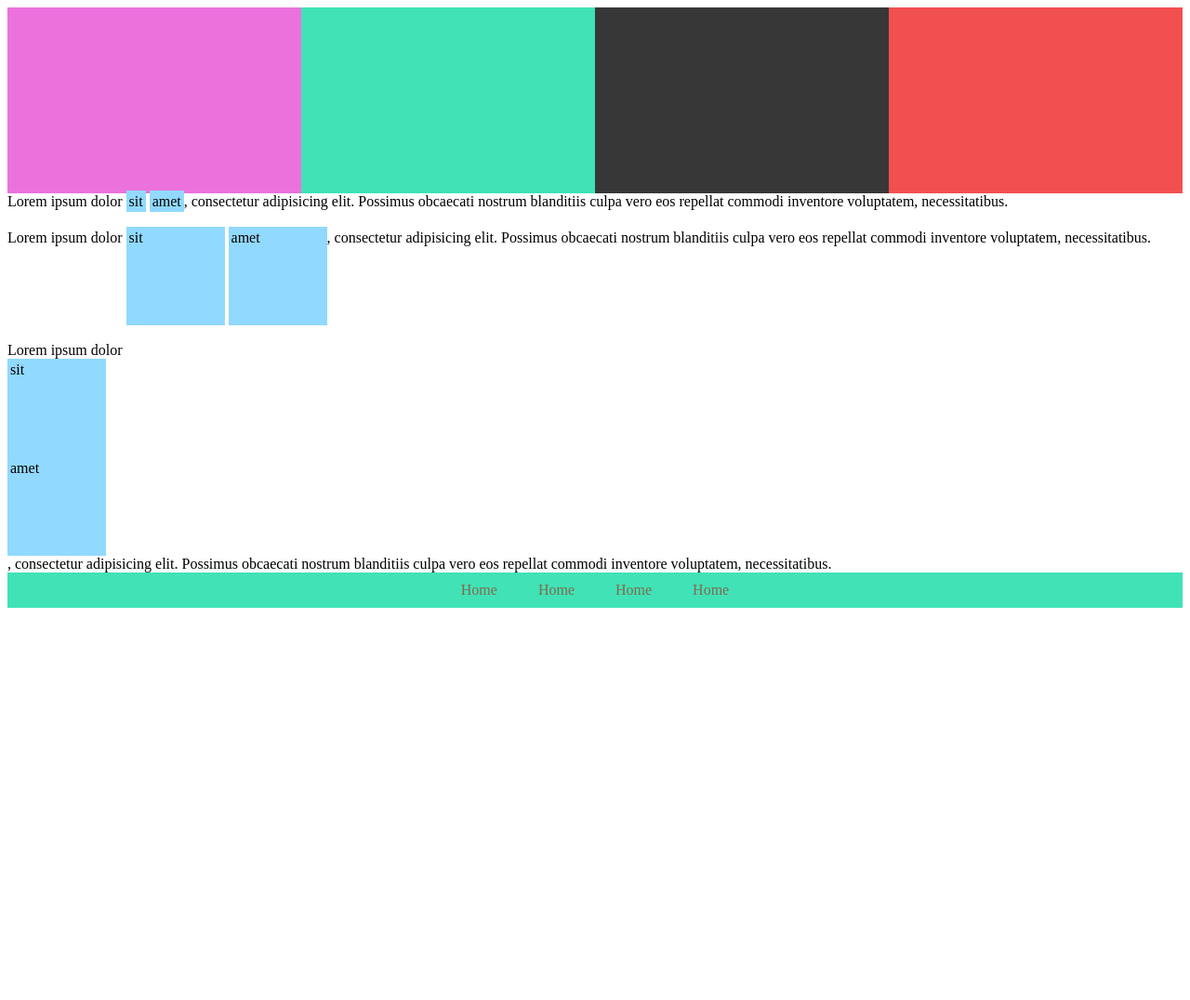
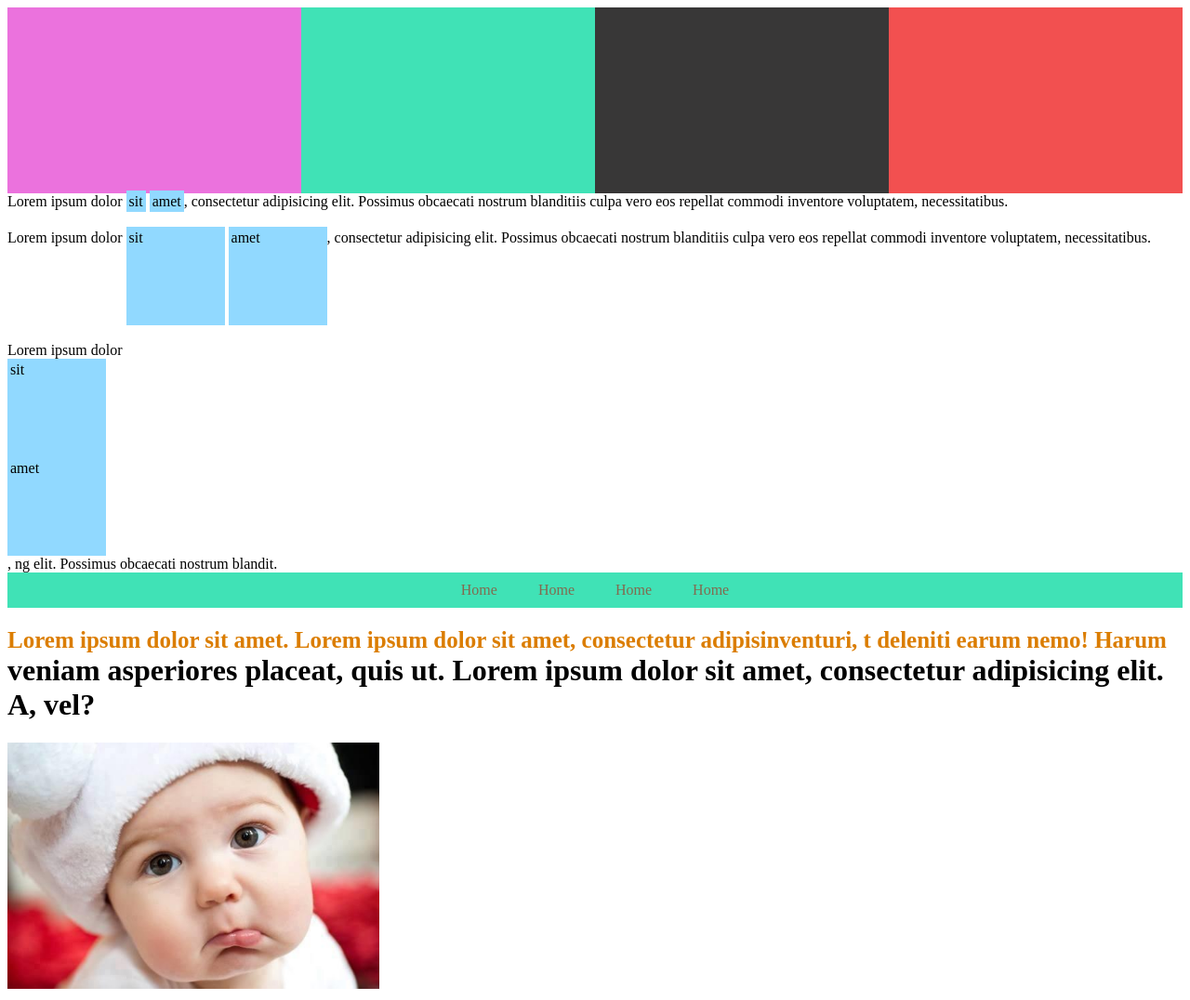
Before and after one commit to ifte420/CSS, a plain HTML site: page css6/index.html in a window 1280 px wide. Shown: the whole page at 93% size. Before the commit the page ends 800 px from the top, so only its background shows below. Drawn offline with Linux system fonts and the light colour scheme.

Commit message:
opacity, pseudor, combinators

```diff
--- a/css6/css/style.css
+++ b/css6/css/style.css
@@ -7,7 +7,6 @@
 .box1 {
     background: #f25050;
 }
-
 .box2 {
     background: #383737;
 }
@@ -64,3 +63,13 @@ ul li:hover a{
     background: #000;
     color: #ffffff;
 }
+h1::first-line {
+    color: #db7d00;
+    font-size: 25px;
+}
+img {
+    width: 400px;
+}
+img:hover {
+    opacity: 0.5;
+}
--- a/css6/index.html
+++ b/css6/index.html
@@ -17,7 +17,7 @@
     <br />
     <div>Lorem ipsum dolor <span class="b">sit</span> <span class="b">amet</span>, consectetur adipisicing elit. Possimus obcaecati nostrum blanditiis culpa vero eos repellat commodi inventore voluptatem, necessitatibus.</div>
     <br />
-    <div>Lorem ipsum dolor <span class="c">sit</span> <span class="c">amet</span>, consectetur adipisicing elit. Possimus obcaecati nostrum blanditiis culpa vero eos repellat commodi inventore voluptatem, necessitatibus.</div>
+    <div>Lorem ipsum dolor <span class="c">sit</span> <span class="c">amet</span>, ng elit. Possimus obcaecati nostrum blandit.</div>
 
     <ul class="menu">
         <li>
@@ -34,6 +34,10 @@
         </li>
     </ul>
 
+
+    <h1>Lorem ipsum dolor sit amet. Lorem ipsum dolor sit amet, consectetur adipisinventuri, t deleniti earum nemo! Harum veniam asperiores placeat, quis ut. Lorem ipsum dolor sit amet, consectetur adipisicing elit. A, vel?</h1>
+
+    <img src="img/babyr.jpg" alt="baby">
 </body>
 
 </html>
```
